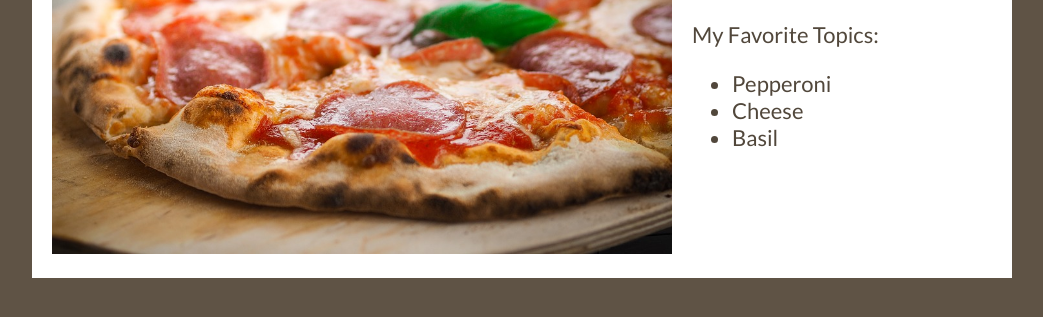
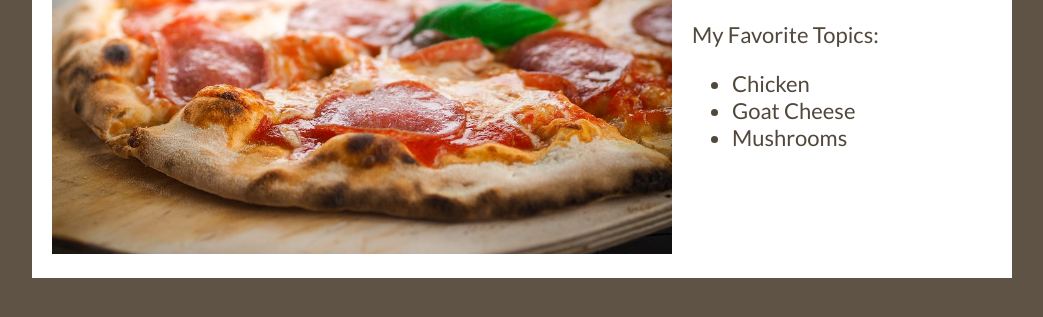
Before and after one commit to MaryJFunk/Pizza, a plain HTML site: page index.html in a window 1280 px wide. Shown: the part 199-516 px from the top of the page, without its empty margins (118-1161 px from the left). Drawn offline with Linux system fonts and the light colour scheme; a web font is replaced by a local one.

Commit message:
Revert "Changed Pizza Toppings List"
This reverts commit a840873119097da6b02f1ac69cf6b1ad8356a972.

```diff
--- a/index.html
+++ b/index.html
@@ -20,9 +20,9 @@
     <h1>Pizza!</h1>
     <p>My Favorite Topics: </p>
     <ul>
-      <li>Pepperoni</li>
-      <li>Cheese</li>
-      <li>Basil</li>
+      <li>Chicken</li>
+      <li>Goat Cheese</li>
+      <li>Mushrooms</li>
     </ul>
   </div>
 </div>
```
